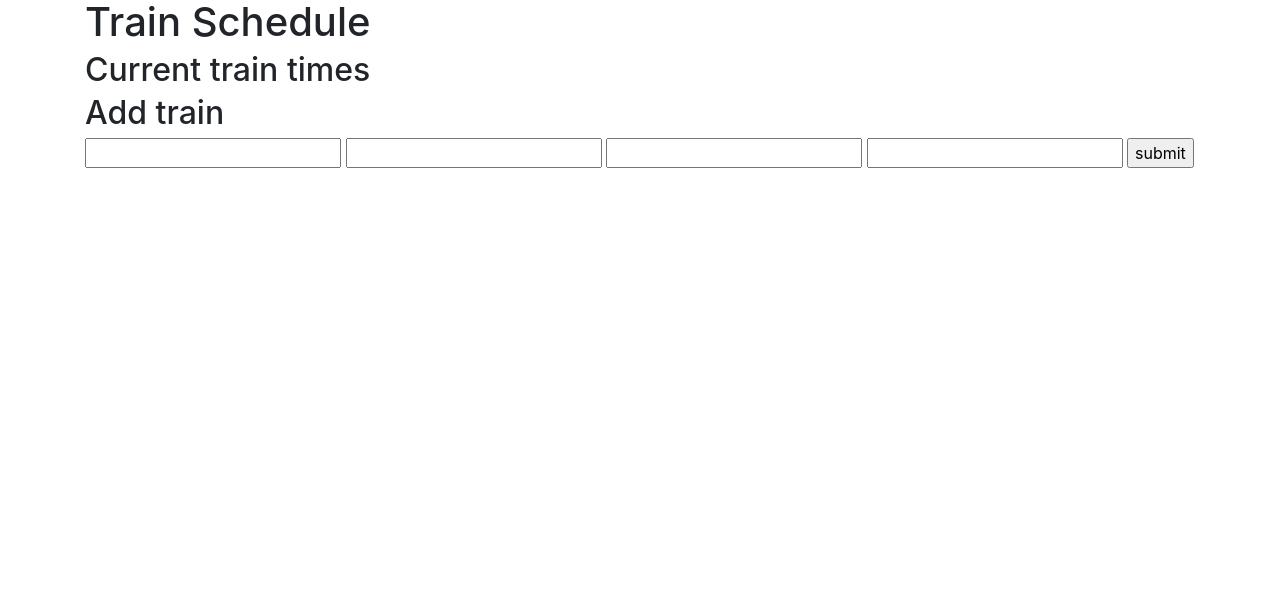
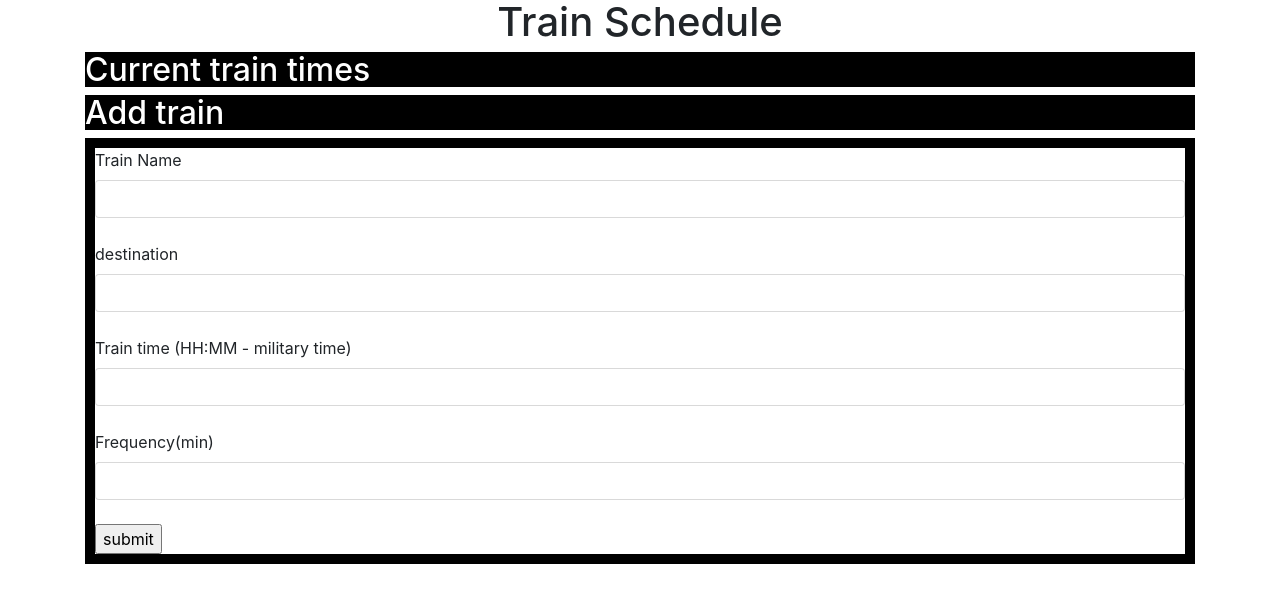
Before and after one commit to IamSoma/Train-Schedule, a plain HTML site: page index.html in a window 1280 px wide. Drawn offline with nearby package versions, Linux system fonts and the light colour scheme.

Commit message:
updated bootstrap form

```diff
--- a/index.html
+++ b/index.html
@@ -19,20 +19,24 @@
 		</div>
 		<div class="row">
 			<div class="col-lg-12">
-				<h2>Current train times</h2>
+				<h2 class="text-white">Current train times</h2>
 			</div>
 
 		</div>
 		<div class="row">
 			<div class="col-lg-12">
-				<h2>Add train</h2>
+				<h2 class="text-white">Add train</h2>
 				<div class="trainAdder">
 				<form id="train-input">
-					<input type="text" id="trainName">
-					<input type="text" id="destination">
-					<input type="text" id="trainTime">
-					<input type="text" id="frequency">
-					<input type="submit" id="submit" value="submit">
+					<label for="trainName">Train Name</label><br>
+					<input type="text" id="trainName" class="form-control" ><br>
+					<label for="destination">destination</label><br>
+					<input type="text" id="destination" class="form-control" ><br>
+					<label for="trainTime">Train time (HH:MM - military time)</label><br>
+					<input type="number" id="trainTime" class="form-control" ><br>
+					<label for="frequency">Frequency(min)</label><br>
+					<input type="number" id="frequency" class="form-control" ><br>
+					<input type="submit" id="submit" value="submit"><br>
 				</form>
 
 				</div>
--- a/style.css
+++ b/style.css
@@ -0,0 +1,13 @@
+h1 {
+	text-align: center;
+}
+h2 {
+	background-color: black;
+}
+
+.trainAdder{
+	border: 10px;
+	border-style: solid;
+	border-color: black;
+
+}
```
